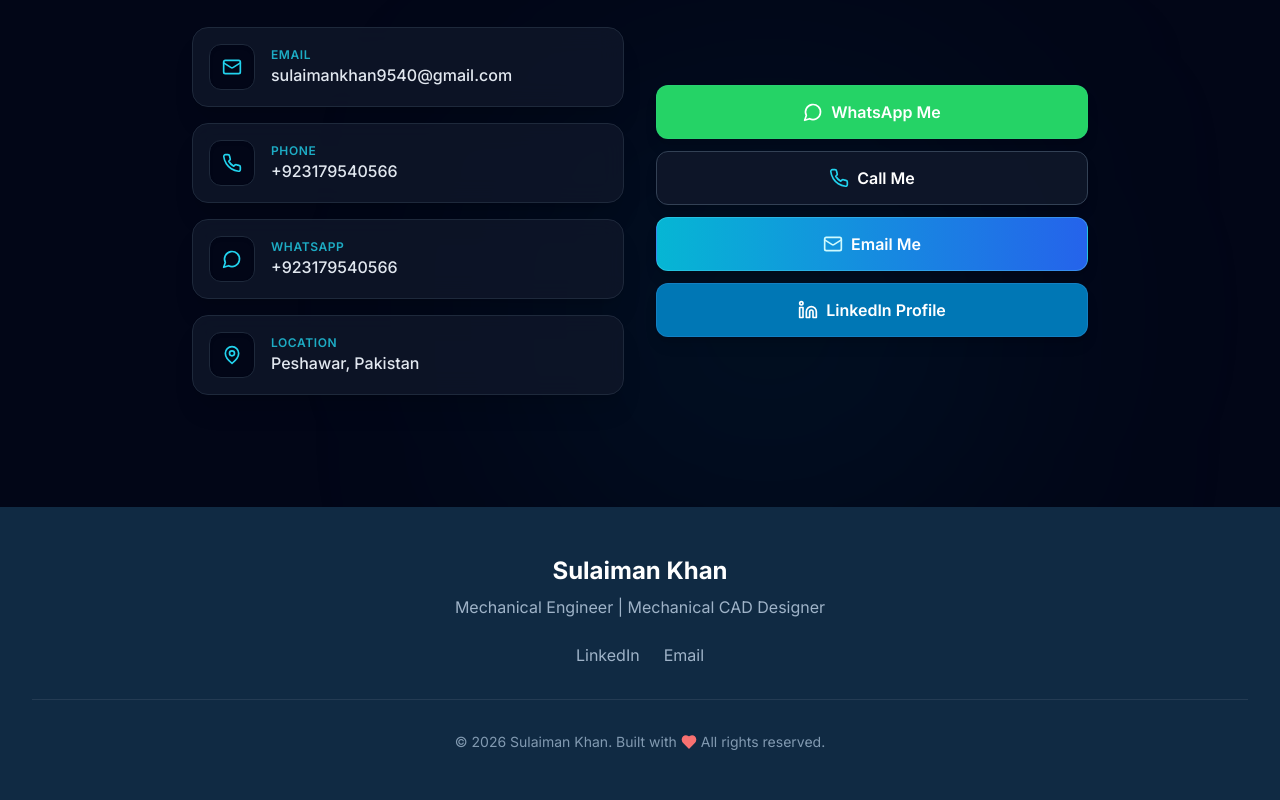
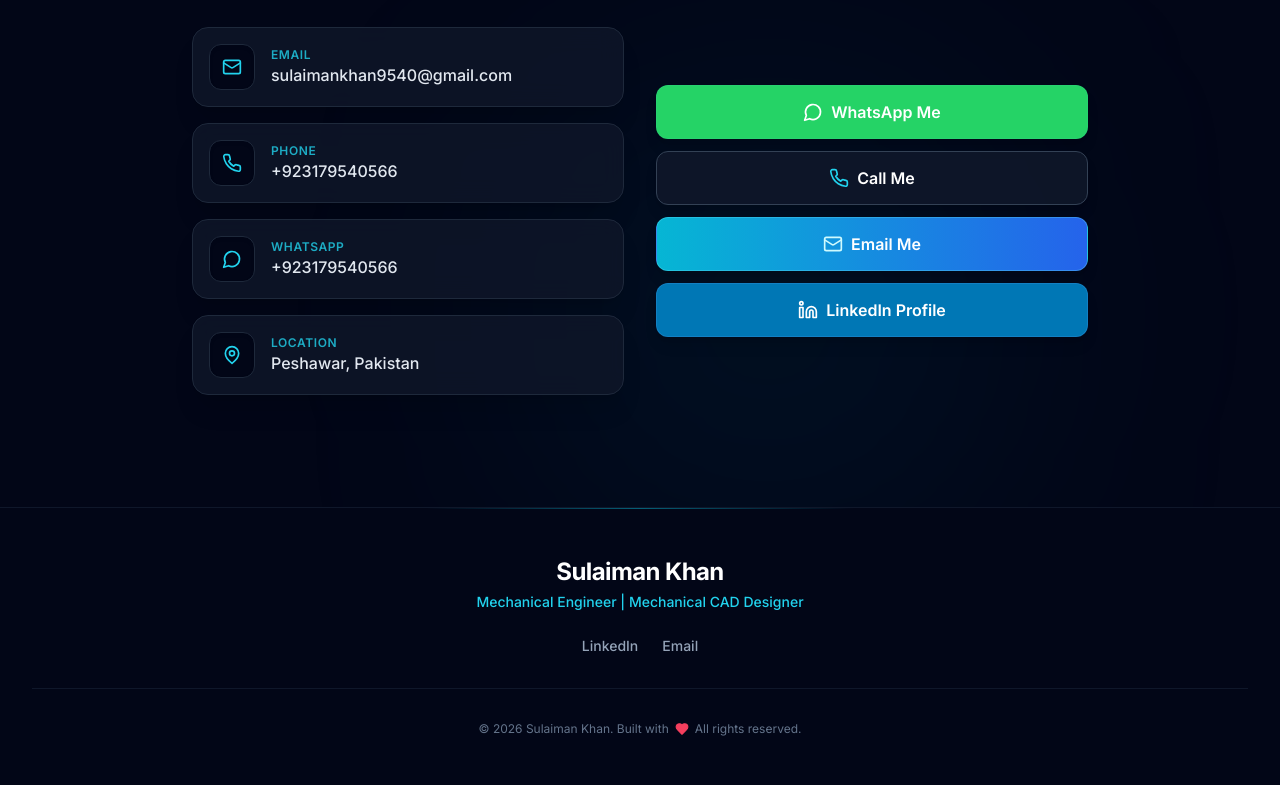
Before and after one commit to sulaimankhan9540-art/portfolio, a React (Vite) app: page / in a window 1280 px wide. Shown: the part 6473-7273 px from the top of the page. Built offline with nearby package versions, Linux system fonts and the light colour scheme.

Commit message:
Update Footer component to dark slate theme

```diff
--- a/src/components/Footer.tsx
+++ b/src/components/Footer.tsx
@@ -7,24 +7,50 @@ interface FooterProps {
 }
 
 export const Footer: React.FC<FooterProps> = ({ profile }) => (
-  <footer className="bg-primary-900 text-white py-12">
+  <footer className="bg-slate-950 text-slate-100 py-12 border-t border-slate-900 relative">
+
+    {/* Subtle top ambient lighting bar */}
+    <div className="absolute top-0 left-1/2 -translate-x-1/2 w-1/3 h-[1px] bg-gradient-to-r from-transparent via-cyan-500/50 to-transparent" />
+
     <div className="max-w-7xl mx-auto px-4 sm:px-6 lg:px-8 text-center">
-      <h3 className="text-2xl font-bold mb-2">{profile.name}</h3>
-      <p className="text-primary-300 mb-6">{profile.title}</p>
-      <div className="flex justify-center gap-6 mb-8">
+      <h3 className="text-2xl font-bold mb-1 text-white tracking-tight">{profile.name}</h3>
+      <p className="text-cyan-400 text-sm font-medium mb-6">{profile.title}</p>
+
+      <div className="flex justify-center items-center gap-6 mb-8 text-sm font-medium">
         {profile.linkedin && (
-          <a href={profile.linkedin.startsWith('http') ? profile.linkedin : `https://${profile.linkedin}`}
-            target="_blank" rel="noreferrer" className="text-primary-300 hover:text-white transition-colors">LinkedIn</a>
+          <a
+            href={profile.linkedin.startsWith('http') ? profile.linkedin : `https://${profile.linkedin}`}
+            target="_blank"
+            rel="noreferrer"
+            className="text-slate-400 hover:text-cyan-400 transition-colors"
+          >
+            LinkedIn
+          </a>
         )}
         {profile.github && (
-          <a href={profile.github} target="_blank" rel="noreferrer" className="text-primary-300 hover:text-white transition-colors">GitHub</a>
+          <a
+            href={profile.github.startsWith('http') ? profile.github : `https://${profile.github}`}
+            target="_blank"
+            rel="noreferrer"
+            className="text-slate-400 hover:text-cyan-400 transition-colors"
+          >
+            GitHub
+          </a>
         )}
         {profile.email && (
-          <a href={`mailto:${profile.email}`} className="text-primary-300 hover:text-white transition-colors">Email</a>
+          <a
+            href={`mailto:${profile.email}`}
+            className="text-slate-400 hover:text-cyan-400 transition-colors"
+          >
+            Email
+          </a>
         )}
       </div>
-      <div className="pt-8 border-t border-primary-800 text-sm text-primary-400 flex items-center justify-center gap-1">
-        &copy; {new Date().getFullYear()} {profile.name}. Built with <Heart className="w-4 h-4 text-red-400 fill-red-400" /> All rights reserved.
+
+      <div className="pt-8 border-t border-slate-900 text-xs text-slate-500 flex items-center justify-center gap-1.5 flex-wrap">
+        <span>&copy; {new Date().getFullYear()} {profile.name}. Built with</span>
+        <Heart className="w-3.5 h-3.5 text-rose-500 fill-rose-500 inline" />
+        <span>All rights reserved.</span>
       </div>
     </div>
   </footer>
```
